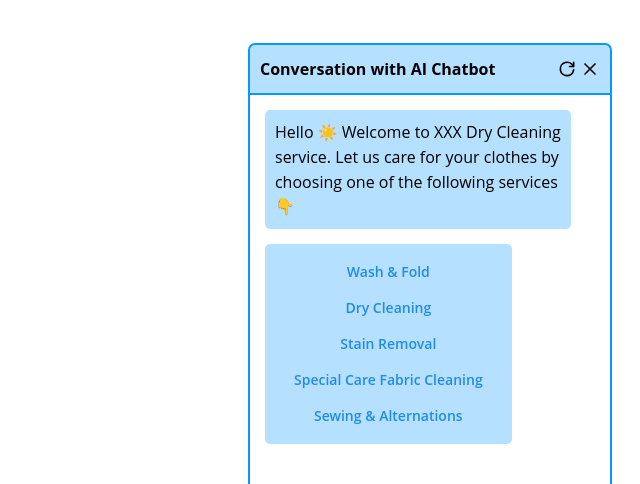
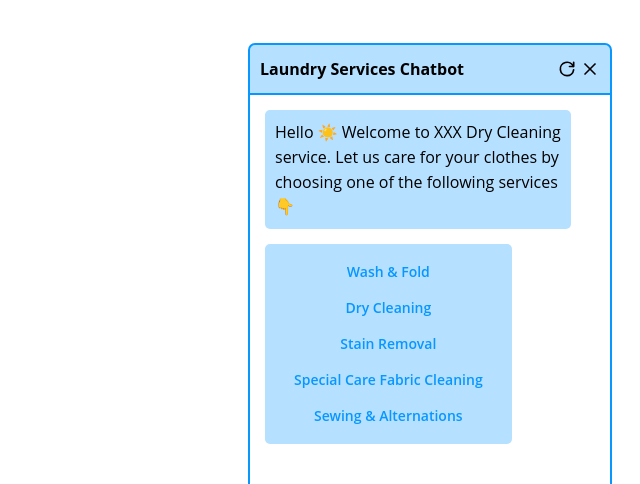
Before and after one commit to AI-ChatBot-Yoga/ai-chatbot, a React (Vite) app: page / in a window 1280 px wide. Both pictures are taken after a click on the button 1220 px from the left and 730 px from the top of the page. Shown: the top 484 px of the page, without its empty margins (640-1280 px from the left). Built offline with nearby package versions, Linux system fonts and the light colour scheme.

Commit message:
style: update style for chatWindow (#33)

```diff
--- a/src/components/ChatWindow/ChatWindow.module.css
+++ b/src/components/ChatWindow/ChatWindow.module.css
@@ -70,6 +70,10 @@
   background-color: var(--mantine-yellow-soft);
 }
 
+.optionText {
+  color: var(--mantine-blue-vivid);
+}
+
 .optionText:hover {
   text-decoration: underline;
 }
--- a/src/components/ChatWindow/ChatWindow.tsx
+++ b/src/components/ChatWindow/ChatWindow.tsx
@@ -89,7 +89,7 @@ const ChatWindow = ({ onChatActivation }: Props) => {
       />
 
       <Box className={styles.chatWindowHeader}>
-        <h4>Conversation with AI Chatbot</h4>
+        <h4>Laundry Services Chatbot</h4>
 
         <div className={styles.buttons}>
           <IconReload
```
